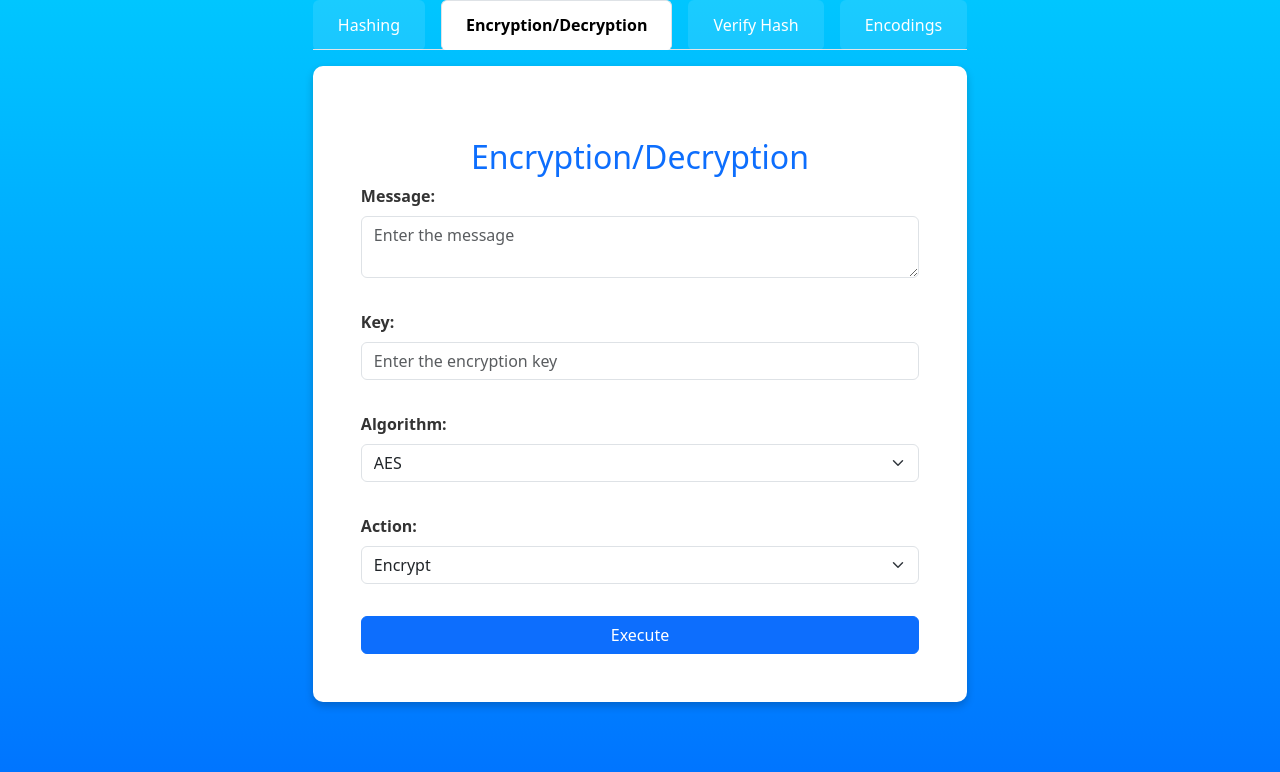
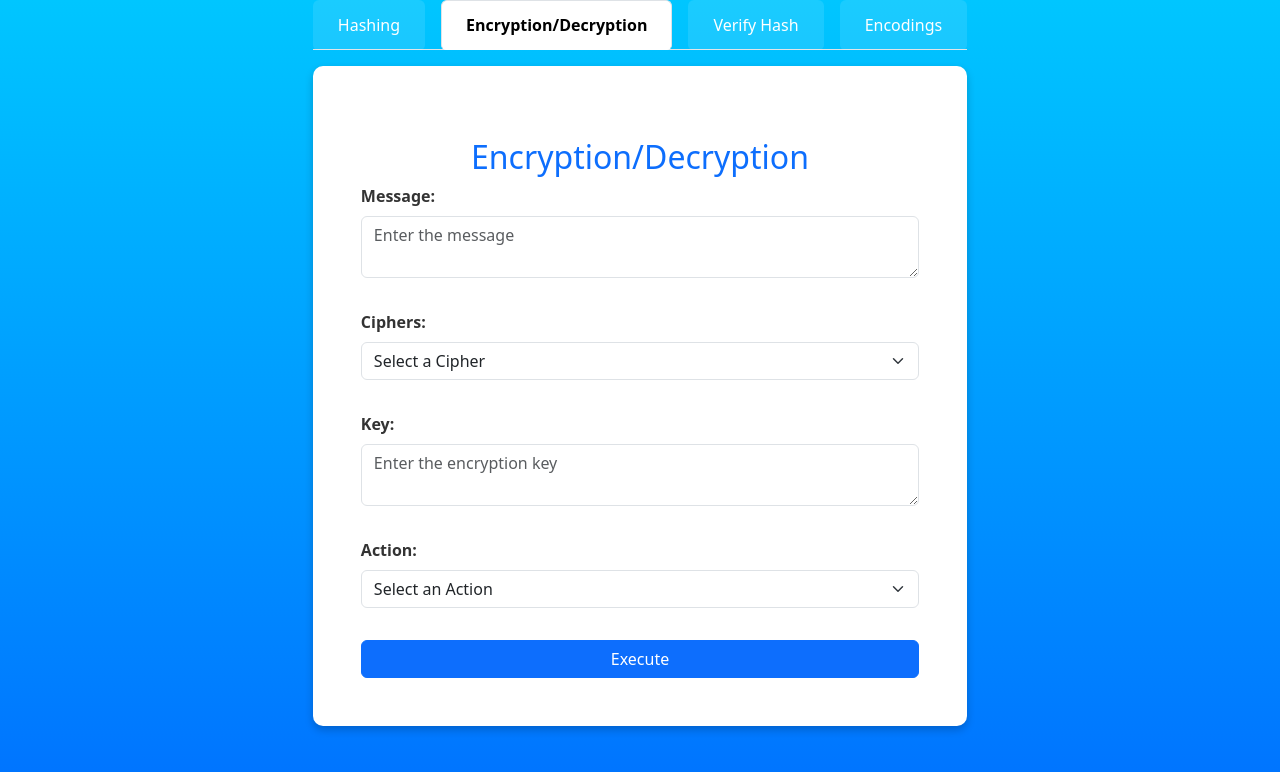
Before and after one commit to Muhtadi1Laskar/cipher-tool, a React (Vite) app: page / in a window 1280 px wide. Both pictures are taken after a click on the tab "Encryption/Decryption". Shown: the top 772 px of the page. Built offline with nearby package versions, Linux system fonts and the light colour scheme.

Commit message:
Added the Cipher Component

```diff
--- a/src/Components/CipherComponent.jsx
+++ b/src/Components/CipherComponent.jsx
@@ -1,53 +1,94 @@
+/* eslint-disable react/prop-types */
+import { useState } from "react";
+import { cipherOptions } from "../Utils/selectOptions";
+import { postCall } from "../API/postCall";
+import FormGroups from "./FormComponent";
+import DisplayComponent from "./DisplayComponent";
+
 function CipherComponent() {
+    const [formData, setFormData] = useState({
+        cipherType: "",
+        message: "",
+        key: "",
+        actionType: "",
+    });
+    const [cipherResponse, setCipherResponse] = useState("");
+    const [showKeyField, setShowKeyField] = useState(true);
+
+    const handleInputChange = (e) => {
+        const { name, value } = e.target;
+        setFormData((prev) => ({ ...prev, [name]: value }));
+
+        if (name === "cipherType") {
+            const noKeyRequired = ["atbashCipher", "baconCipher", "rot13Cipher", "binaryEncoder"];
+            setShowKeyField(!noKeyRequired.includes(value));
+        }
+    };
+
+    const handleSubmit = async (e) => {
+        e.preventDefault();
+        const { cipherType, message, key, actionType } = formData;
+
+        const response = await postCall(cipherType, { message, key, type: actionType });
+        setCipherResponse(response.data.message);
+    };
+
     return (
         <div className="p-3">
             <h2 className="text-primary">Encryption/Decryption</h2>
-            <form>
-                <div className="mb-3">
-                    <label htmlFor="crypto-message" className="form-label">
-                        Message:
-                    </label>
-                    <textarea
-                        id="crypto-message"
-                        className="form-control"
-                        placeholder="Enter the message"
-                        required
-                    ></textarea>
-                </div>
-                <div className="mb-3">
-                    <label htmlFor="crypto-key" className="form-label">
-                        Key:
-                    </label>
-                    <input
+            <form onSubmit={handleSubmit}>
+                <FormGroups
+                    label="Message:"
+                    id="crypto-message"
+                    type="textarea"
+                    placeholder="Enter the message"
+                    value={formData.message}
+                    name="message"
+                    onChange={handleInputChange}
+                    required
+                />
+                <FormGroups
+                    label="Ciphers:"
+                    id="crypto-algo"
+                    type="select"
+                    value={formData.cipherType}
+                    name="cipherType"
+                    onChange={handleInputChange}
+                    options={[
+                        { value: "", text: "Select a Cipher", disabled: true },
+                        ...cipherOptions,
+                    ]}
+                />
+                {showKeyField && (
+                    <FormGroups
+                        label="Key:"
                         id="crypto-key"
-                        className="form-control"
                         type="text"
                         placeholder="Enter the encryption key"
+                        value={formData.key}
+                        name="key"
+                        onChange={handleInputChange}
                         required
                     />
-                </div>
-                <div className="mb-3">
-                    <label htmlFor="crypto-algo" className="form-label">
-                        Algorithm:
-                    </label>
-                    <select id="crypto-algo" className="form-select">
-                        <option value="aes">AES</option>
-                        <option value="xor">XOR</option>
-                    </select>
-                </div>
-                <div className="mb-3">
-                    <label htmlFor="crypto-action" className="form-label">
-                        Action:
-                    </label>
-                    <select id="crypto-action" className="form-select">
-                        <option value="encrypt">Encrypt</option>
-                        <option value="decrypt">Decrypt</option>
-                    </select>
-                </div>
+                )}
+                <FormGroups
+                    label="Action:"
+                    id="crypto-action"
+                    type="select"
+                    value={formData.actionType}
+                    name="actionType"
+                    onChange={handleInputChange}
+                    options={[
+                        { value: "", text: "Select an Action", disabled: true },
+                        { value: "encrypt", text: "Encrypt" },
+                        { value: "decrypt", text: "Decrypt" },
+                    ]}
+                />
                 <button type="submit" className="btn btn-primary w-100">
                     Execute
                 </button>
             </form>
+            {cipherResponse && <DisplayComponent message={cipherResponse} />}
         </div>
     );
 }
--- /dev/null
+++ b/src/Components/FormComponent.jsx
@@ -0,0 +1,29 @@
+/* eslint-disable react/prop-types */
+export default function FormGroups({ label, id, type, value, name, onChange, placeholder, options = [], required }) {
+    return (
+        <div className="mb-3">
+            <label htmlFor={id} className="form-label">
+                {label}
+            </label>
+            {type === "select" ? (
+                <select id={id} className="form-select" name={name} value={value} onChange={onChange}>
+                    {options.map((opt, idx) => (
+                        <option key={idx} value={opt.value} disabled={opt.disabled || false}>
+                            {opt.text}
+                        </option>
+                    ))}
+                </select>
+            ) : (
+                <textarea
+                    id={id}
+                    className="form-control"
+                    name={name}
+                    placeholder={placeholder}
+                    value={value}
+                    onChange={onChange}
+                    required={required}
+                />
+            )}
+        </div>
+    );
+}
--- a/src/Utils/selectOptions.js
+++ b/src/Utils/selectOptions.js
@@ -21,10 +21,13 @@ const hashOptions = [
 
 
 const cipherOptions = [
-    { value: 'aes', text: 'AES' },
+    { value: 'aesCipher', text: 'AES' },
+    { value: 'atbashCipher', text: 'Atbash Cipher' },
+    { value: 'baconCipher', text: 'Bacon Cipher' },
+    { value: 'rot13Cipher', text: 'ROT13 Cipher' },
     { value: 'ceaserCipher', text: 'Caeser Cipher' },
     { value: 'vignereCipher', text: 'Vignere Cipher' },
-    { value: 'xor', text: 'xor' },
+    { value: 'xorCipher', text: 'xor' },
     { value: 'binaryEncoder', text: 'Binary' }
 ];
 
```
